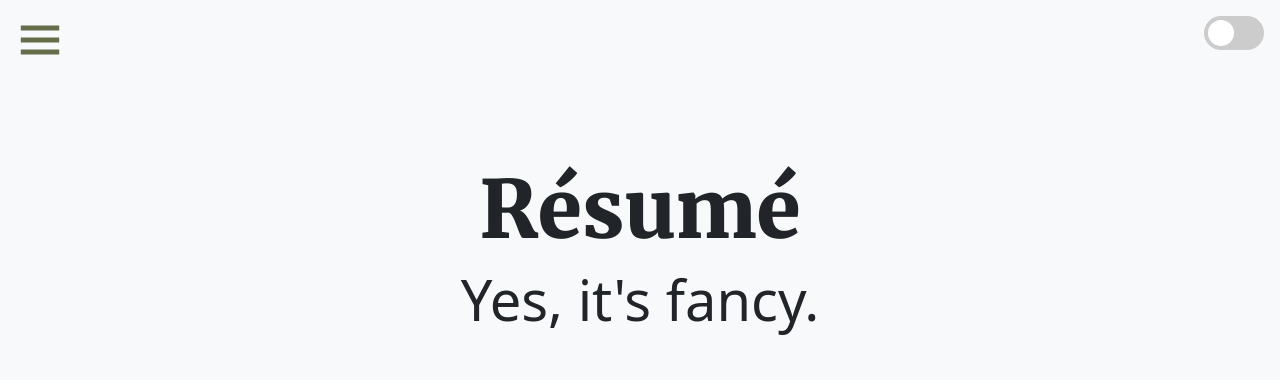
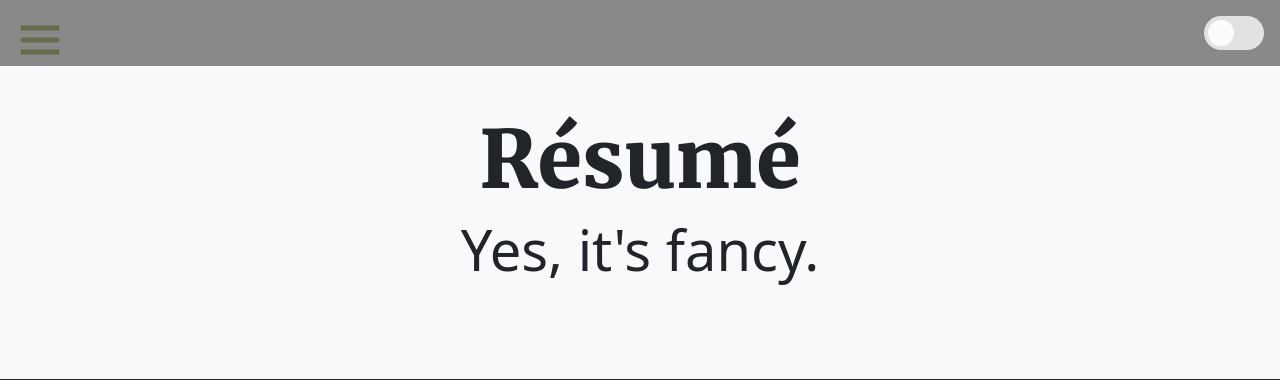
Before and after one commit to emoltz/Website, a Django app: template templates/frontend/resume.html in a window 1280 px wide. Shown: the top 380 px of the page. Run offline with Django 3.2, Linux system fonts and the light colour scheme; the template is opened without the code that fills it, so the values that code supplies are empty; style sheets or scripts are compiled from the project's sources; some libraries are stand-ins or nearby versions.

Commit message:
first try

```diff
--- a/static/css/styles.css
+++ b/static/css/styles.css
@@ -9,3 +9,17 @@
 a:link {
     text-decoration: none;
 }
+
+.toolbar{
+    --navbarheight: 50px;
+    position: sticky;
+    top:0;
+    background-color: #1b1b1b;
+    opacity: 50%;
+    transition: .5s ease;
+    margin-bottom: calc(0px - var(--navbarheight));
+
+
+
+
+}
--- a/static/templates/base.html
+++ b/static/templates/base.html
@@ -38,13 +38,15 @@
     </svg>
 </label>
 
+
+<div class="toolbar">
     <div class="text-end p-3">
         <label class="switch" id="theme-switcher">
             <input type="checkbox">
             <span class="slider round"></span>
         </label>
     </div>
-
+</div>
 
 <nav class="main-navigation">
     <ul>
```
Lines whose indentation alone changed are shown as unchanged.
